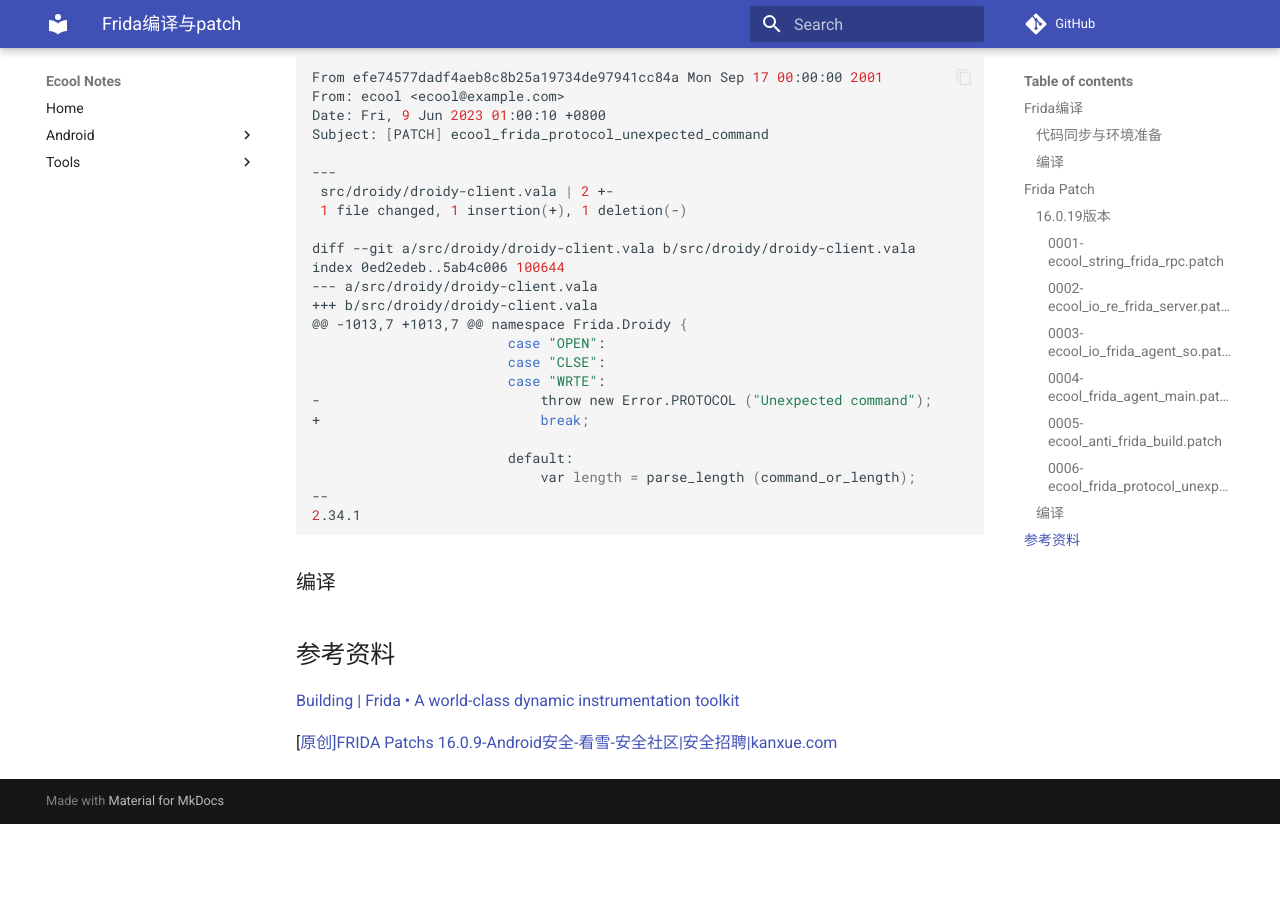
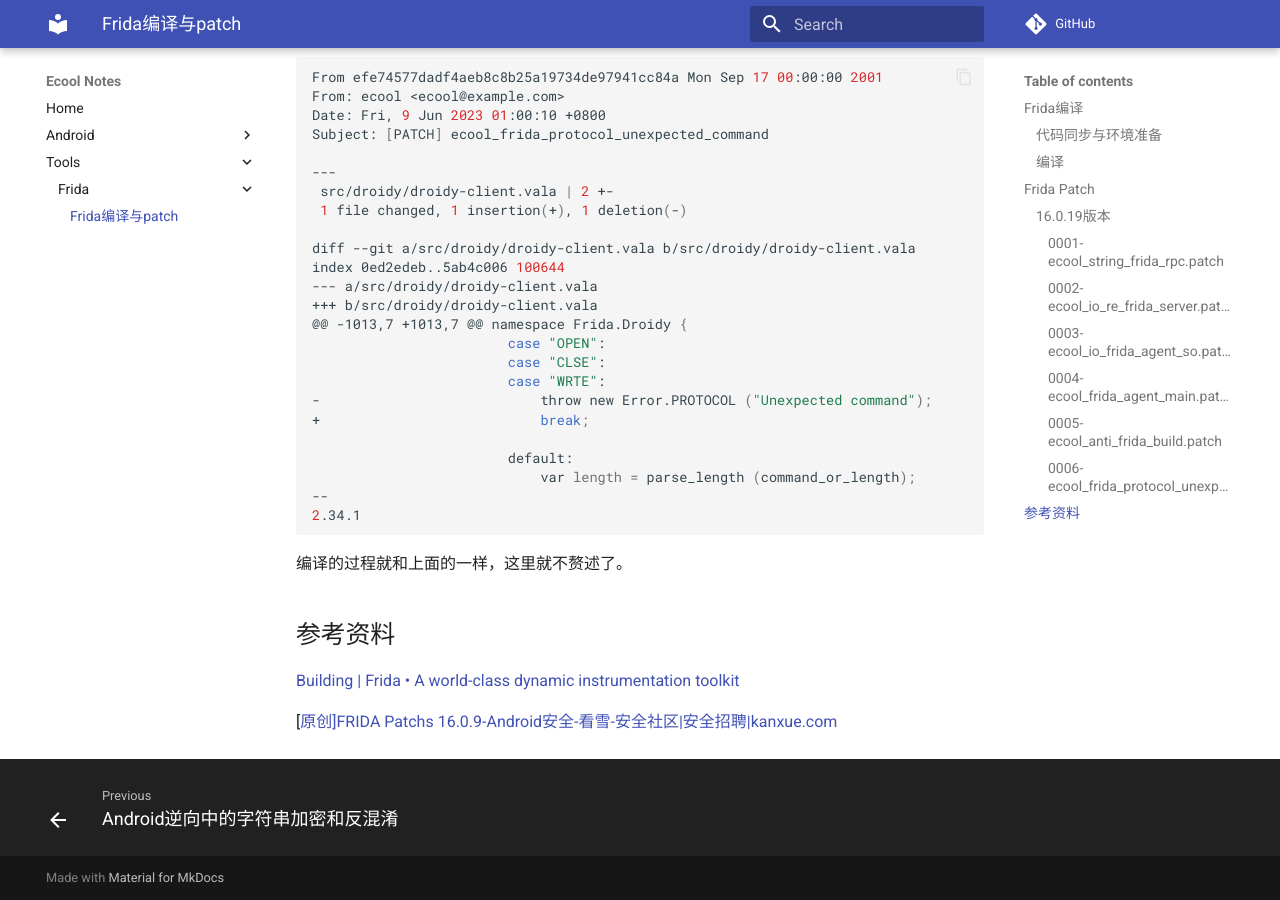
Before and after one commit to jygzyc/PersonalNotes, an MkDocs documentation site: the page built from docs/Tools/Frida/Frida编译与patch.md, in a window 1280 px wide and 900 px high, scrolled down 8173 px. Built offline with MkDocs 1.6.1 and Material for MkDocs 9.7.7, drawn with Linux system fonts in a browser that asks for light colours; comment, search, counter and statistics services are not loaded; before the commit the page ends 8997 px from its top, so only the background shows below that.

Commit message:
20230609 bug fix

````diff
--- a/docs/Tools/Frida/Frida编译与patch.md
+++ b/docs/Tools/Frida/Frida编译与patch.md
@@ -444,7 +444,7 @@
 2.34.1
 ```
 
-### 编译
+编译的过程就和上面的一样，这里就不赘述了。
 
 ## 参考资料
 
--- a/mkdocs.yml
+++ b/mkdocs.yml
@@ -9,7 +9,7 @@
     - Android/Android逆向中的字符串加密和反混淆.md
   - Tools:
     - Frida:
-      - Frida/Frida编译与patch.md
+      - Tools/Frida/Frida编译与patch.md
 
 theme:
   name: material
````
